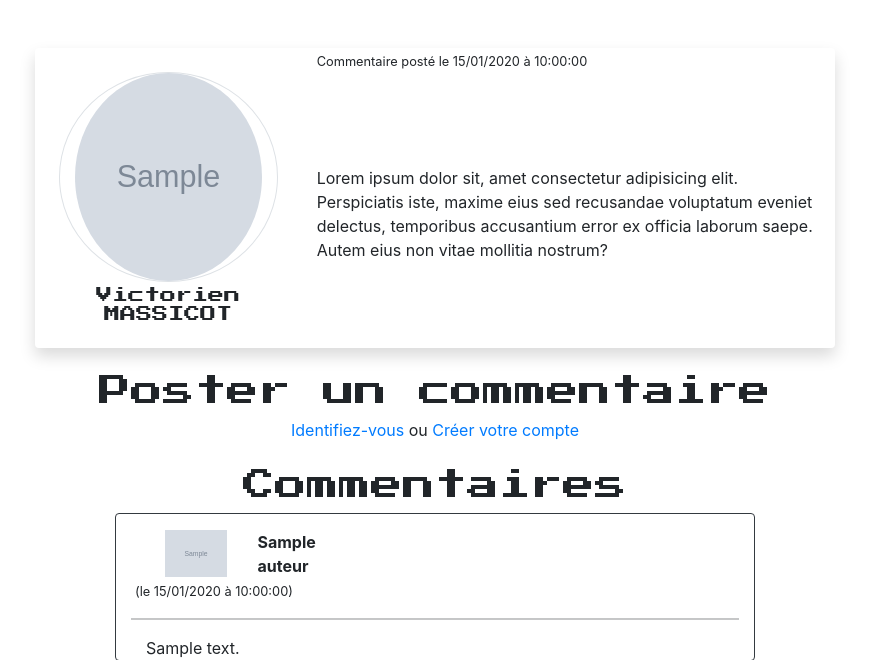
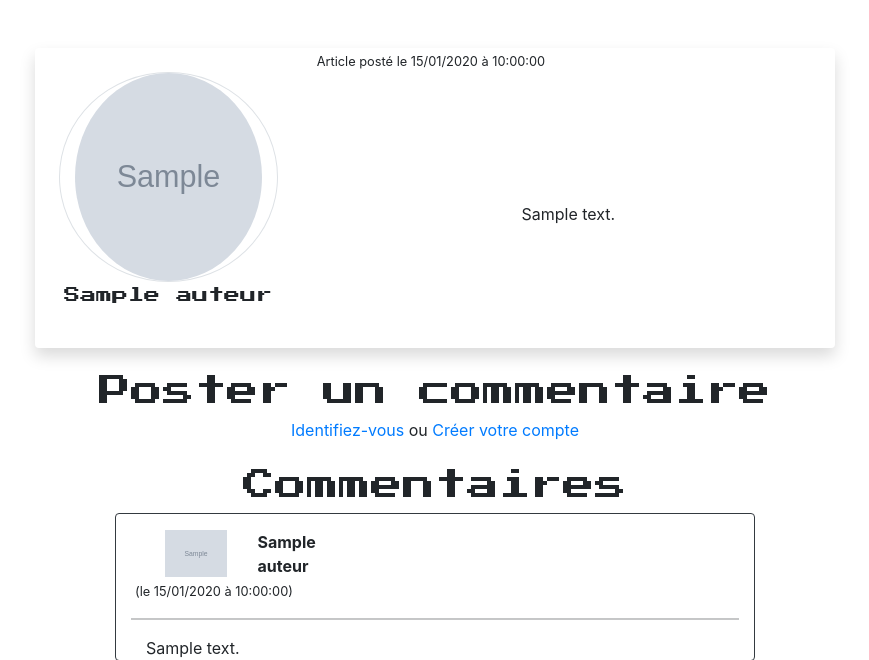
Before and after one commit to AntoVi/RetroLik, a Symfony app: template templates/forum/forum.show.html.twig in a window 1280 px wide. Shown: the part 69-729 px from the top of the page, without its empty margins (205-1074 px from the left). Run offline with Twig, Linux system fonts and the light colour scheme; the template is opened without the code that fills it: most values are stand-ins (such as "Sample title", 1, 10 or a date in 2020); grey boxes marked "Sample" are stand-in pictures; some libraries are stand-ins or nearby versions.

Commit message:
correction affichage article forum

```diff
--- a/templates/forum/forum.show.html.twig
+++ b/templates/forum/forum.show.html.twig
@@ -14,22 +14,23 @@ Retrolik
 
     {% endfor %}
 
-    {% for data in article.articles %}
+    {% for value in articleShow %}
+
 
     <div id="base_forumshow" class="shadow rounded mx-auto d-flex mt-5">
       <div class="col-4 h-100 d-flex flex-column justify-content-column align-items-center p-4">
-        {% if data.avatar != null %}
-            <img src="{{ asset('uploads/photos/' ~ data.avatar) }}"
+        {% if value.user.avatar != null %}
+            <img src="{{ asset('uploads/photos/' ~ value.user.avatar) }}"
             alt="Avatar" class="col-10 border rounded-circle">
         {% else %}
             <p>Pas d'image</p>
         {% endif %}
-        <h5 class="text-center my-1">Victorien MASSICOT</h5>
+        <h5 class="text-center my-1"> {{ value.auteur }}</h5>
       </div>
       <div class="col-8">
-        <small>Commentaire posté le {{ article.date|date('d/m/Y') }} à {{ article.date|date('H:i:s') }}</small>
+        <small>Article posté le {{ value.date|date('d/m/Y') }} à {{ value.date|date('H:i:s') }}</small>
         <div class="d-flex flex-column justify-content-center align-items-center h-100">
-          <p>Lorem ipsum dolor sit, amet consectetur adipisicing elit. Perspiciatis iste, maxime eius sed recusandae voluptatum eveniet delectus, temporibus accusantium error ex officia laborum saepe. Autem eius non vitae mollitia nostrum?</p>
+          <p> {{ value.contenu }} </p>
         </div>
       </div>
     </div>
```
